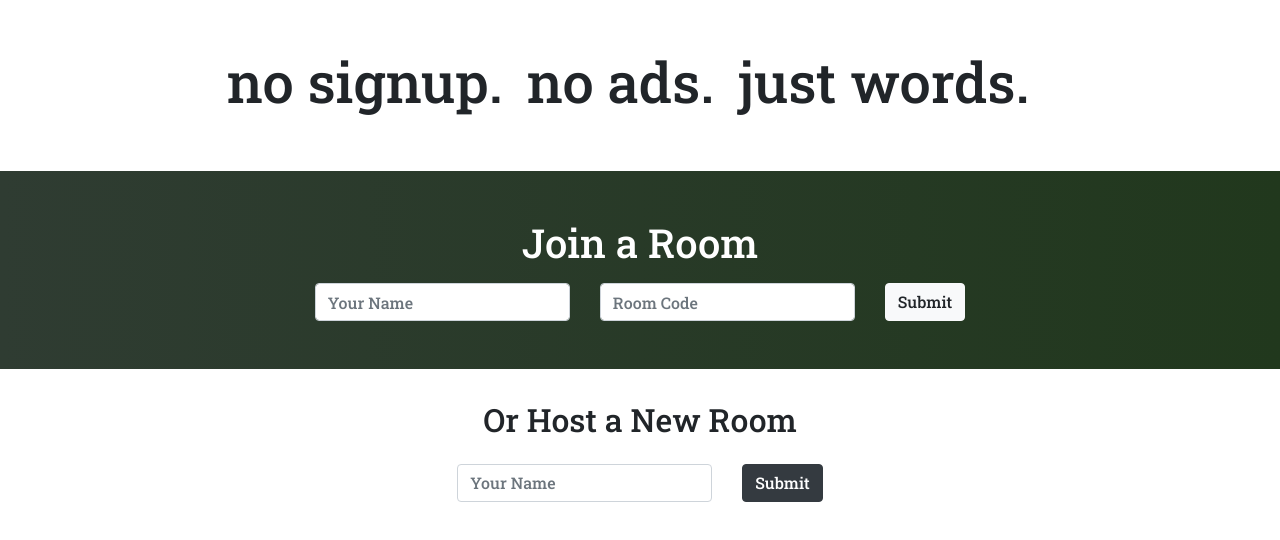
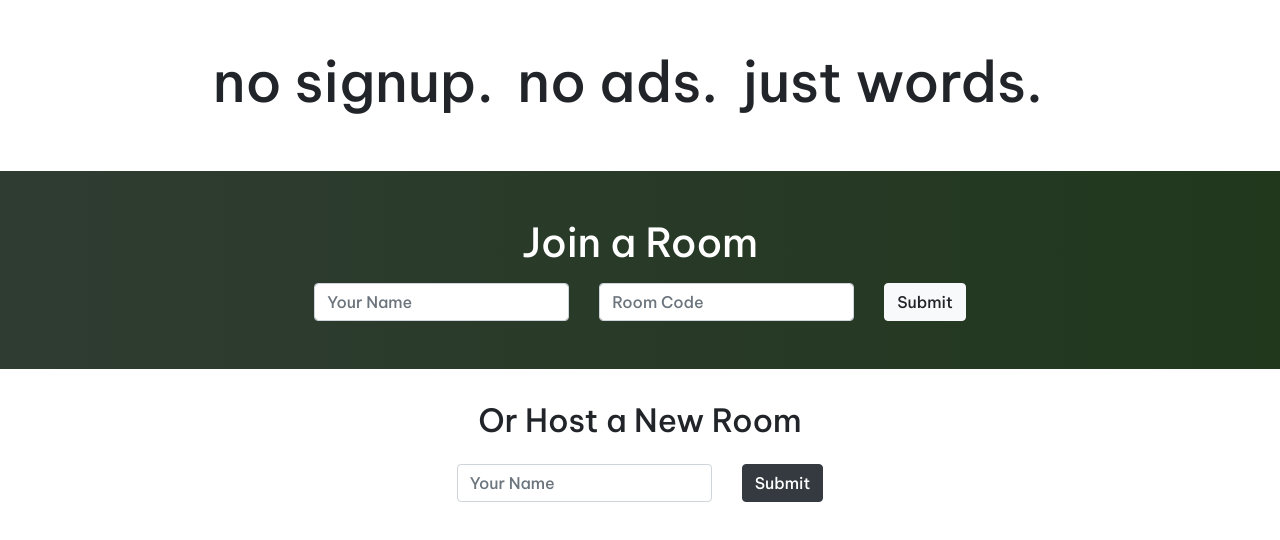
Before and after one commit to tjacobs3/word-race, a React (Create React App) app in the folder client/: page / in a window 1280 px wide. Shown: the top 540 px of the page. Built offline with nearby package versions, Linux system fonts and the light colour scheme; what react-animations would draw is missing.

Commit message:
update pregame style

```diff
--- a/client/public/index.html
+++ b/client/public/index.html
@@ -25,9 +25,9 @@
       Learn how to configure a non-root public URL by running `npm run build`.
     -->
     <title>Play Holdem</title>
-    <link rel="preconnect" href="https://fonts.googleapis.com" />
-    <link rel="preconnect" href="https://fonts.gstatic.com" crossOrigin="anonymous" />
-    <link href="https://fonts.googleapis.com/css2?family=Roboto+Slab:wght@500;700&display=swap" rel="stylesheet" />
+    <link rel="preconnect" href="https://fonts.googleapis.com">
+    <link rel="preconnect" href="https://fonts.gstatic.com" crossorigin>
+    <link href="https://fonts.googleapis.com/css2?family=Be+Vietnam+Pro:wght@500&display=swap" rel="stylesheet">
   </head>
   <body>
     <noscript>You need to enable JavaScript to run this app.</noscript>
--- a/client/src/App.scss
+++ b/client/src/App.scss
@@ -1,5 +1,5 @@
 body {
-  font-family: 'Roboto Slab', serif;
+  font-family: 'Be Vietnam Pro', sans-serif;
 }
 
 .splash {
--- a/client/src/components/word_race/styles.scss
+++ b/client/src/components/word_race/styles.scss
@@ -84,7 +84,10 @@
   }
 }
 
-
+.start-button {
+  font-size: 1.4rem;
+  letter-spacing: 2px;
+}
 
 .head-shake {
   animation: headshake 1s;
--- /dev/null
+++ b/client/src/components/word_race/ui/player_list.tsx
@@ -0,0 +1,23 @@
+import styled, { keyframes } from 'styled-components';
+import { fadeInUp } from 'react-animations';
+import { Player } from '../constants';
+
+const fadeInAnimation = keyframes`${fadeInUp}`;
+
+const FadeInDiv = styled.h3`
+  animation: 1s ${fadeInAnimation};
+`;
+
+type Props = {
+  players: Player[]
+}
+
+export default function PlayerList({ players }: Props) {
+  const playerList = players.map((player) => {
+    return (
+      <FadeInDiv key={player.id}>{player.name}</FadeInDiv>
+    )
+  });
+
+  return <div>{playerList}</div>;
+}
--- a/client/src/components/word_race/word_race.tsx
+++ b/client/src/components/word_race/word_race.tsx
@@ -10,6 +10,7 @@ import WordInput from "./word_input";
 import './styles.scss';
 import ScoreBoard from "./score_board";
 import CountDown from "./score_board/count_down";
+import PlayerList from "./ui/player_list";
 
 type Props = {
   admin: boolean;
@@ -38,7 +39,12 @@ export default class WordRace extends React.Component<Props, GameState> {
   renderControls() {
     if (!this.state.game) {
       return (
-        <button onClick={this.startGame}>Start Game!</button>
+        <div className="text-center">
+          <h5>Waiting for more players to join.</h5>
+          <h5>When you are ready to start the game, press START!</h5>
+          <button className="btn btn-light my-5 start-button" onClick={this.startGame}>START</button>
+          <PlayerList players={this.state.players} />
+        </div>
       );
     }
 
@@ -56,8 +62,12 @@ export default class WordRace extends React.Component<Props, GameState> {
       <div className="game">
         <div className="d-flex justify-content-center flex-column align-items-center mt-5">
           <div className="game-grid position-relative">
-            <ScoreBoard gameState={this.state} />
-            <CountDown nextWordAt={this.state.game?.nextWordAt} roundEndAt={this.state.game?.roundEndAt} />
+            {this.state.game && (
+              <React.Fragment>
+                <ScoreBoard gameState={this.state} />
+                <CountDown nextWordAt={this.state.game?.nextWordAt} roundEndAt={this.state.game?.roundEndAt} />
+              </React.Fragment>
+            )}
             {this.renderControls()}
           </div>
         </div>
```
